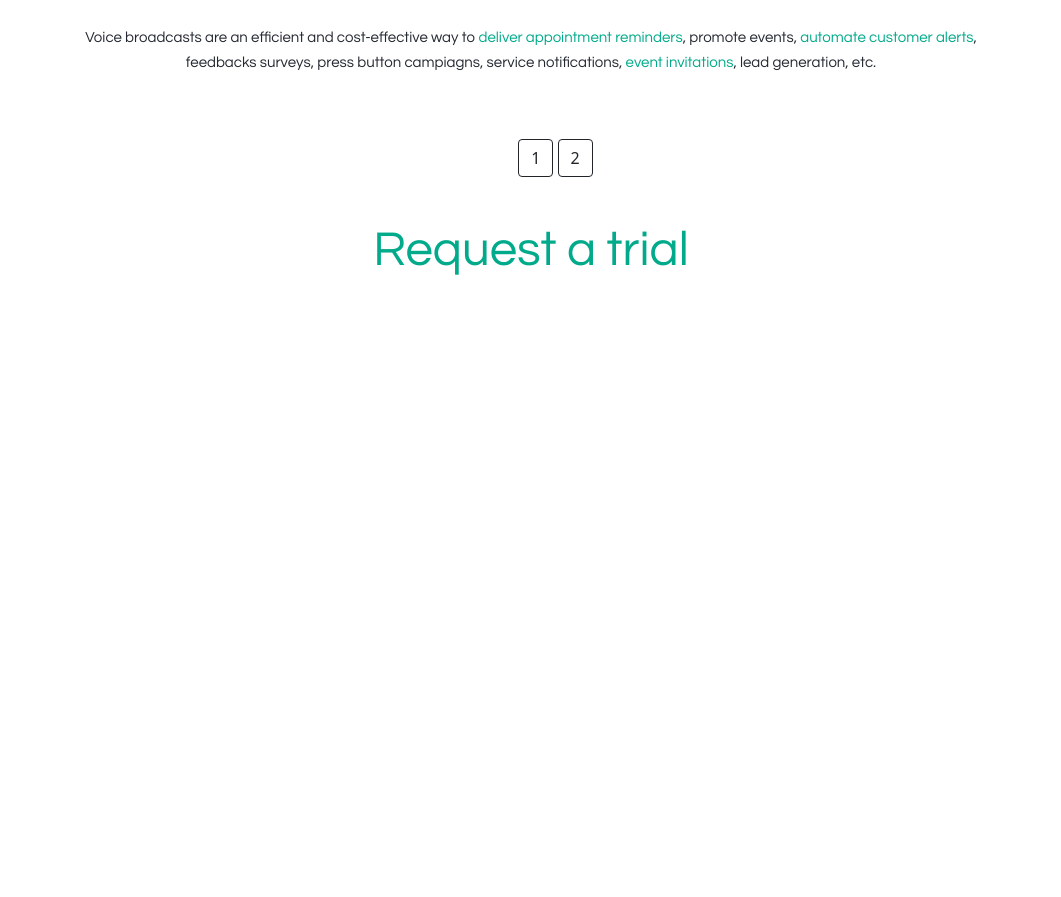
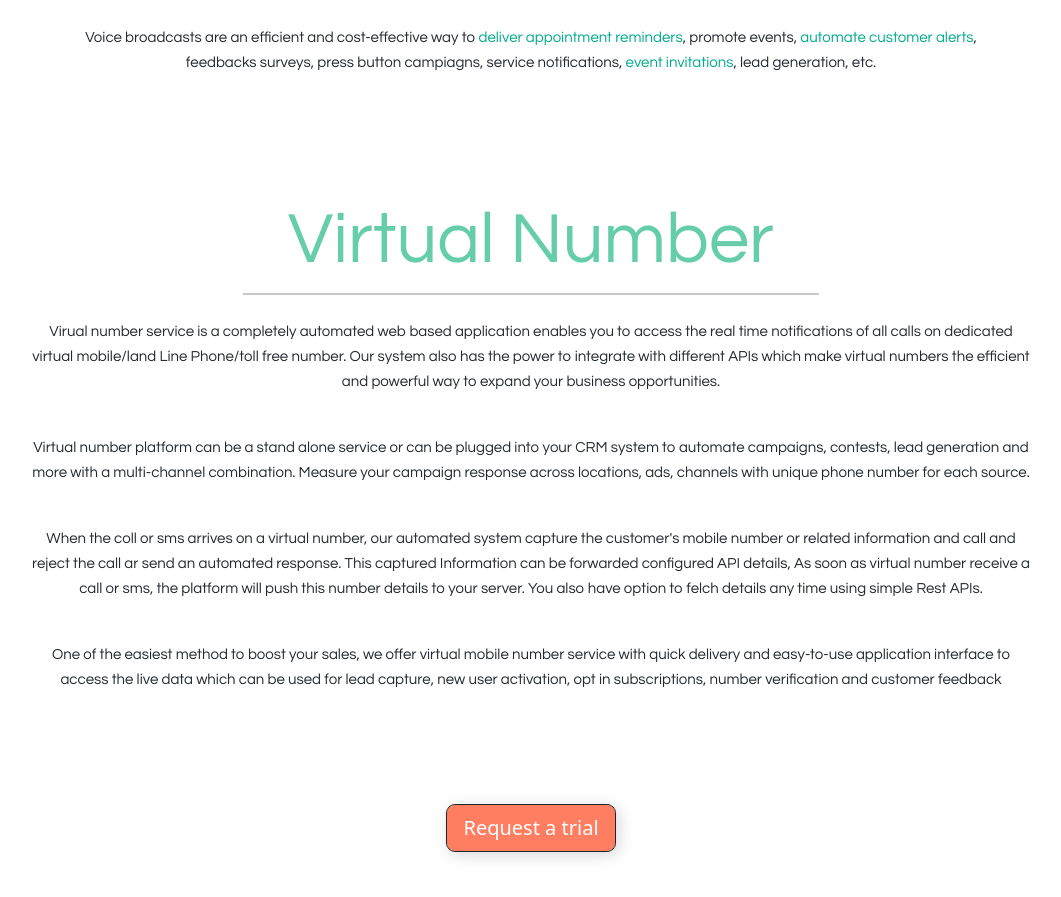
Before and after one commit to mayankgarg0987/springedge, a plain HTML site: page voice.html in a window 1280 px wide. Shown: the part 1200-2097 px from the top of the page, without its empty margins (109-1170 px from the left). Before the commit the page ends 1555 px from the top, so only its background shows below. Drawn offline with nearby package versions, Linux system fonts and the light colour scheme.

Commit message:
voice page done

```diff
--- a/CSS/voice.css
+++ b/CSS/voice.css
@@ -107,3 +107,22 @@ color: #FFFFFF;
   text-align: center;
   background: #FFFFFF 0% 0% no-repeat padding-box;
 }
+
+#trialButton{
+  /* font: normal normal normal 26px/26px Questrial;
+  background-color: orangered;
+  height: 60%;
+  width: 13%;
+  letter-spacing: 1px; */
+  background: #FF7E61 0% 0% no-repeat padding-box;
+box-shadow: 3px 3px 15px #00000029;
+border-radius: 9px;
+}
+#trialButton:hover{
+  /* font: normal normal normal 26px/26px Questrial;
+  background-color: #00AA8A;
+  letter-spacing: 1px; */
+  background: #00AA8A 0% 0% no-repeat padding-box;
+box-shadow: 3px 3px 15px #00000029;
+border-radius: 9px;
+}
--- a/voice.html
+++ b/voice.html
@@ -59,16 +59,33 @@
             </div>
         </div>
         <br><br>
-    <div class="button btn-md-left">
-        <button type="button" class="btn btn-outline-dark" style="margin-left: 49%;">1</button>
-        <button type="button" class="btn btn-outline-dark">2</button>
-    </div>
+    <br><br>
+
+    <div id="para">
+        <p >
+            <h1 class="swapHeading" style="color:mediumaquamarine;">Virtual Number</h1></p>
+        <hr style="height:2px;width:45%;margin:auto;border:none;"><br>
+        <div id="swapContent">
+        <p style="text-align: center;">Virual number service is a completely automated web based application enables you to access the real time notifications of all calls on dedicated
+            <br>virtual mobile/land Line Phone/toll free number. Our system also has the power to integrate with different APIs which make virtual numbers the efficient<br>and powerful way to expand your business opportunities.</p>
+            <br>
+        <p style="text-align: center;">Virtual number platform can be a stand alone service or can be plugged into your CRM system to automate campaigns, contests, lead generation and<br>more with a multi-channel combination. Measure your campaign response across locations, ads, channels with unique phone number for each source.</p>
+            <br>
+        <p style="text-align: center;">When the coll or sms arrives on a virtual number, our automated system capture the customer's mobile number or related information and call and<br>
+            reject the call ar send an automated response. This captured Information can be forwarded configured API details, As soon as virtual number receive a<br>
+            call or sms, the platform will push this number details to your server. You also have option to felch details any time using simple Rest APIs.</p>
+            <br>
+        <p style="text-align: center;">One of the easiest method to boost your sales, we offer virtual mobile number service with quick delivery and easy-to-use application interface to<br>access the live data which can be used for lead capture, new user activation, opt in subscriptions, number verification and customer feedback</p>
+            </div>
+        </div>
+        <br><br>
     <br><br>
 
 
     <div style="text-align: center;">
-        <h1 id="formHeading">Request a trial</h1><br>
-    </div><br><br>
+        <button type="button" id="trialButton" class="btn btn-dark btn-lg">Request a trial</button>
+    </div>
+    <br><br><br>
 
 </body>
 </html>
```
